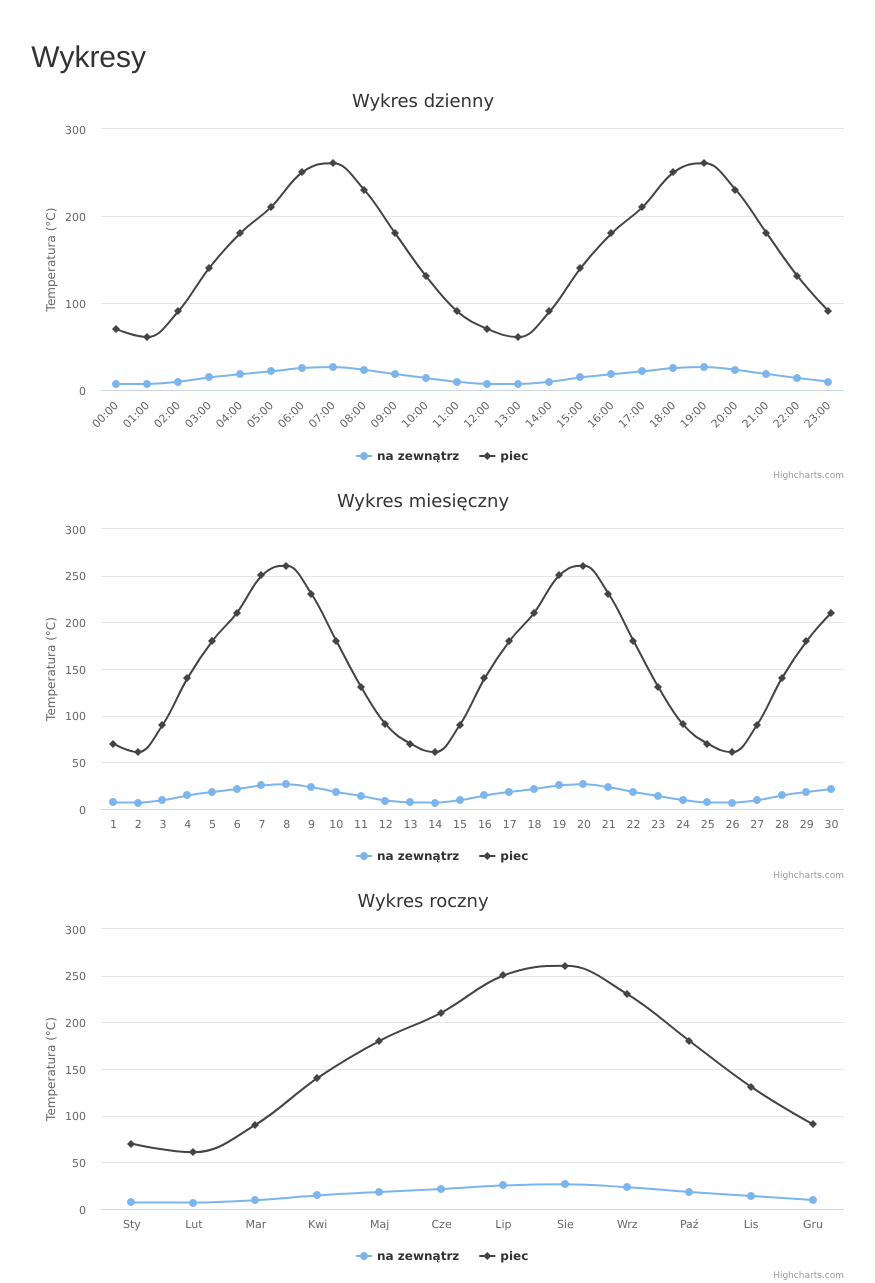
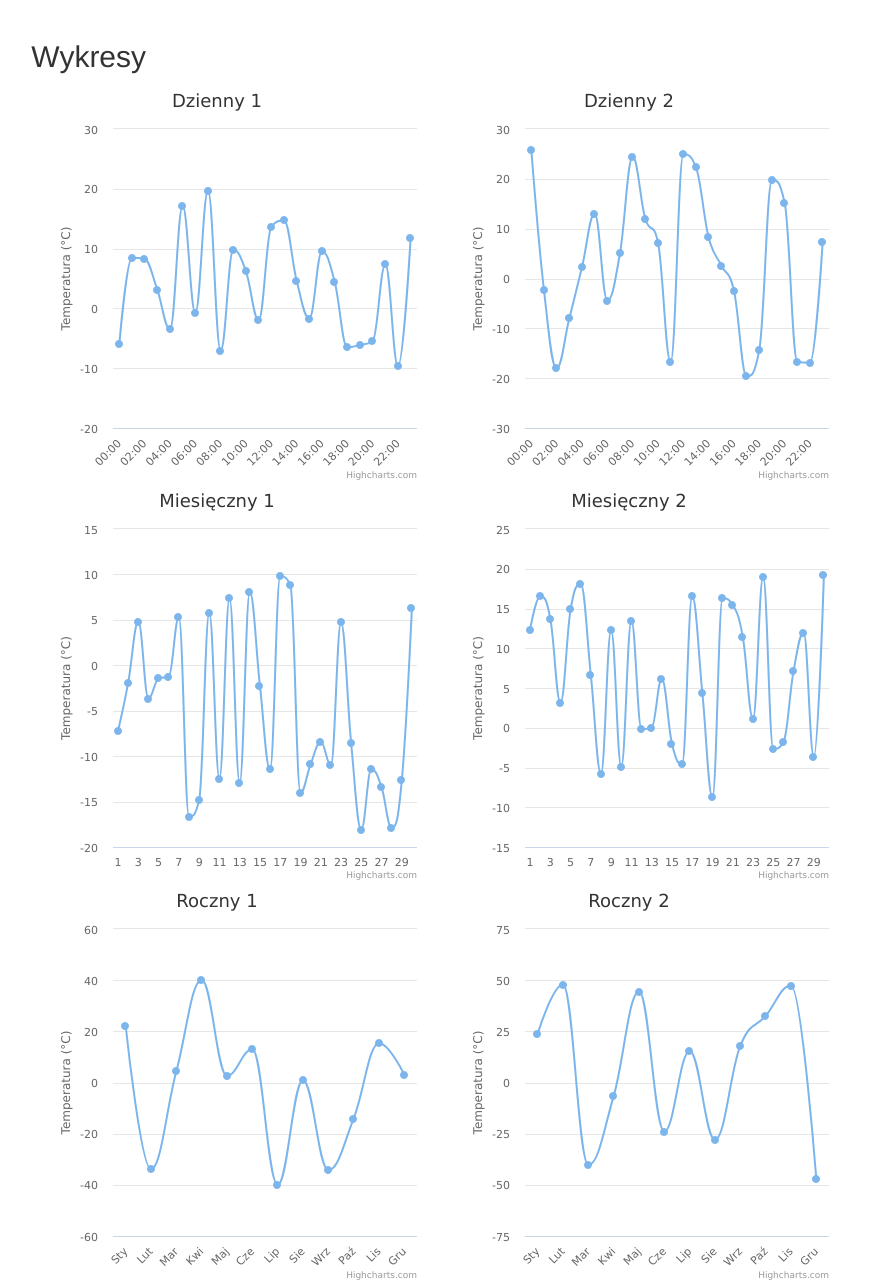
Before and after one commit to darksv/Dashboard, a Flask app: page / in a window 1280 px wide. Shown: the part 263-1546 px from the top of the page, without its empty margins (197-1072 px from the left). Run offline with Flask 2, Linux system fonts and the light colour scheme; data that the repository does not hold is empty; some libraries are stand-ins or nearby versions.

Commit message:
split series to charts + more random data on charts!

```diff
--- a/app/templates/base.html
+++ b/app/templates/base.html
@@ -23,17 +23,18 @@
     <script src="/js/lib/bootstrap.min.js"></script>
     <script src="https://code.highcharts.com/highcharts.js"></script>
     <script>
-        $(function () {
-            $('#chart_yearly').highcharts({
+        function createChart(container, title, labels, values)
+        {
+            $(container).highcharts({
                 chart: {
                     type: 'spline'
                 },
                 title: {
-                    text: 'Wykres roczny',
+                    text: title,
                     x: -20
                 },
                 xAxis: {
-                    categories: ['Sty', 'Lut', 'Mar', 'Kwi', 'Maj', 'Cze', 'Lip', 'Sie', 'Wrz', 'Paź', 'Lis', 'Gru']
+                    categories: labels
                 },
                 yAxis: {
                     title: {
@@ -46,90 +47,51 @@
                     }]
                 },
                 tooltip: {
-                    valueSuffix: '°C'
+                    valueSuffix: '°C',
+                    enabled: false
                 },
                 series: [{
-                    name: 'na zewnątrz',
-                    data: [7.0, 6.9, 9.5, 14.5, 18.2, 21.5, 25.2, 26.5, 23.3, 18.3, 13.9, 9.6]
-                },{
-                    name: 'piec',
-                    data: [70.0, 60.9, 90.5, 140.5, 180.2, 210.5, 250.2, 260.5, 230.3, 180.3, 130.9, 90.6]
-                }]
+                    data: values
+                }],
+                legend: {
+                    enabled: false
+                }
             });
+        }
 
-            $('#chart_monthly').highcharts({
-                chart: {
-                    type: 'spline'
-                },
-                title: {
-                    text: 'Wykres miesięczny',
-                    x: -20
-                },
-                xAxis: {
-                    categories: [
-                        '1', '2', '3', '4', '5', '6', '7', '8', '9', '10',
-                        '11', '12', '13', '14', '15', '16', '17', '18', '19', '20',
-                        '21', '22', '23', '24', '25', '26', '27', '28', '29', '30'
-                    ]
-                },
-                yAxis: {
-                    title: {
-                        text: 'Temperatura (°C)'
-                    },
-                    plotLines: [{
-                        value: 0,
-                        width: 1,
-                        color: '#808080'
-                    }]
-                },
-                tooltip: {
-                    valueSuffix: '°C'
-                },
-                series: [{
-                    name: 'na zewnątrz',
-                    data: [7.0, 6.9, 9.5, 14.5, 18.2, 21.5, 25.2, 26.5, 23.3, 18.3, 13.9, 9, 7.0, 6.9, 9.5, 14.5, 18.2, 21.5, 25.2, 26.5, 23.3, 18.3, 13.9, 9.6, 7.0, 6.9, 9.5, 14.5, 18.2, 21.5]
-                },{
-                    name: 'piec',
-                    data: [70.0, 60.9, 90.5, 140.5, 180.2, 210.5, 250.2, 260.5, 230.3, 180.3, 130.9, 90.6,70.0, 60.9, 90.5, 140.5, 180.2, 210.5, 250.2, 260.5, 230.3, 180.3, 130.9, 90.6,70.0, 60.9, 90.5, 140.5, 180.2, 210.5]
-                }]
-            });
+        function randomValues(min, max, count)
+        {
+            var r = [];
+            for (var i = 0; i < count; i++)
+            {
+                r.push(min + Math.random() * (max - min));
+            }
+            return r;
+        }
 
-            $('#chart_daily').highcharts({
-                chart: {
-                    type: 'spline'
-                },
-                title: {
-                    text: 'Wykres dzienny',
-                    x: -20
-                },
-                xAxis: {
-                    categories: [
-                        '00:00', '01:00', '02:00', '03:00', '04:00', '05:00', '06:00', '07:00', '08:00', '09:00',
-                        '10:00', '11:00', '12:00', '13:00', '14:00', '15:00', '16:00', '17:00', '18:00', '19:00',
-                        '20:00', '21:00', '22:00', '23:00'
-                    ]
-                },
-                yAxis: {
-                    title: {
-                        text: 'Temperatura (°C)'
-                    },
-                    plotLines: [{
-                        value: 0,
-                        width: 1,
-                        color: '#808080'
-                    }]
-                },
-                tooltip: {
-                    valueSuffix: '°C'
-                },
-                series: [{
-                    name: 'na zewnątrz',
-                    data: [7.0, 6.9, 9.5, 14.5, 18.2, 21.5, 25.2, 26.5, 23.3, 18.3, 13.9, 9.5, 7.0, 6.9, 9.5, 14.5, 18.2, 21.5, 25.2, 26.5, 23.3, 18.3, 13.9, 9.6]
-                },{
-                    name: 'piec',
-                    data: [70.0, 60.9, 90.5, 140.5, 180.2, 210.5, 250.2, 260.5, 230.3, 180.3, 130.9, 90.6, 70.0, 60.9, 90.5, 140.5, 180.2, 210.5, 250.2, 260.5, 230.3, 180.3, 130.9, 90.6]
-                }]
-            });
+        $(function () {
+            const hours = [
+                '00:00', '01:00', '02:00', '03:00', '04:00', '05:00', '06:00', '07:00', '08:00', '09:00',
+                '10:00', '11:00', '12:00', '13:00', '14:00', '15:00', '16:00', '17:00', '18:00', '19:00',
+                '20:00', '21:00', '22:00', '23:00'
+            ];
+
+            const days = [
+                '1', '2', '3', '4', '5', '6', '7', '8', '9', '10',
+                '11', '12', '13', '14', '15', '16', '17', '18', '19', '20',
+                '21', '22', '23', '24', '25', '26', '27', '28', '29', '30'
+            ];
+
+            const months = [
+                'Sty', 'Lut', 'Mar', 'Kwi', 'Maj', 'Cze', 'Lip', 'Sie', 'Wrz', 'Paź', 'Lis', 'Gru'
+            ];
+
+            createChart('#chart_daily_1', 'Dzienny 1', hours, randomValues(-10, 20, 24));
+            createChart('#chart_daily_2', 'Dzienny 2', hours, randomValues(-20, 30, 24));
+            createChart('#chart_yearly_1', 'Roczny 1', months, randomValues(-50, 50, 12));
+            createChart('#chart_yearly_2', 'Roczny 2', months, randomValues(-50, 50, 12));
+            createChart('#chart_monthly_1', 'Miesięczny 1', days, randomValues(-20, 10, 30));
+            createChart('#chart_monthly_2', 'Miesięczny 2', days, randomValues(-10, 20, 30));
         });
     </script>
   </body>
--- a/app/templates/index.html
+++ b/app/templates/index.html
@@ -33,9 +33,12 @@
                 </table>
             </div>
             <h2 class="sub-header">Wykresy</h2>
-            <div id="chart_daily"></div>
-            <div id="chart_monthly"></div>
-            <div id="chart_yearly"></div>
+            <div id="chart_daily_1" class="col-md-6 col-xs-12"></div>
+            <div id="chart_daily_2" class="col-md-6 col-xs-12"></div>
+            <div id="chart_monthly_1" class="col-md-6 col-xs-12"></div>
+            <div id="chart_monthly_2" class="col-md-6 col-xs-12"></div>
+            <div id="chart_yearly_1" class="col-md-6 col-xs-12"></div>
+            <div id="chart_yearly_2" class="col-md-6 col-xs-12"></div>
         </div>
     </div>
 </div>
```
Also changed, not shown: requirements.txt (added).
